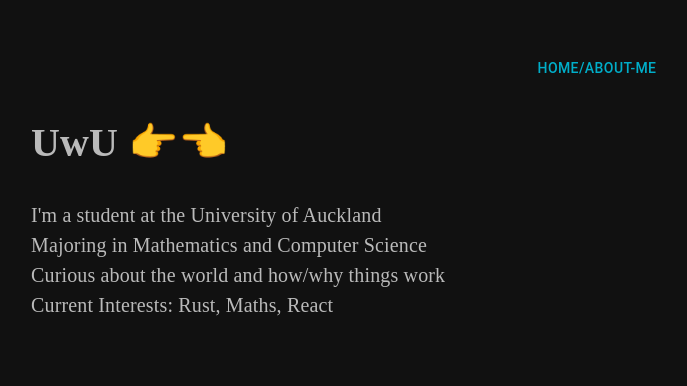
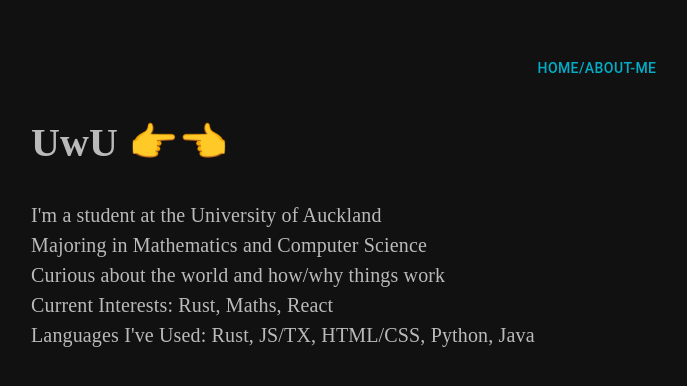
Before and after one commit to selareid/www.selareid.com, a React (Create React App) app: page / in a window 1280 px wide. Shown: the top 386 px of the page, without its empty margins (43-730 px from the left). Built offline with nearby package versions, Linux system fonts and the light colour scheme.

Commit message:
Added 'languages I've used' content

```diff
--- a/src/App.tsx
+++ b/src/App.tsx
@@ -18,7 +18,8 @@ function App() {
                     I'm a student at the University of Auckland <br/>
                     Majoring in Mathematics and Computer Science <br/>
                     Curious about the world and how/why things work <br/>
-                    Current Interests: Rust, Maths, React
+                    Current Interests: Rust, Maths, React <br/>
+                    Languages I've Used: Rust, JS/TX, HTML/CSS, Python, Java
                 </p>
             </Container>
         </div>
```
